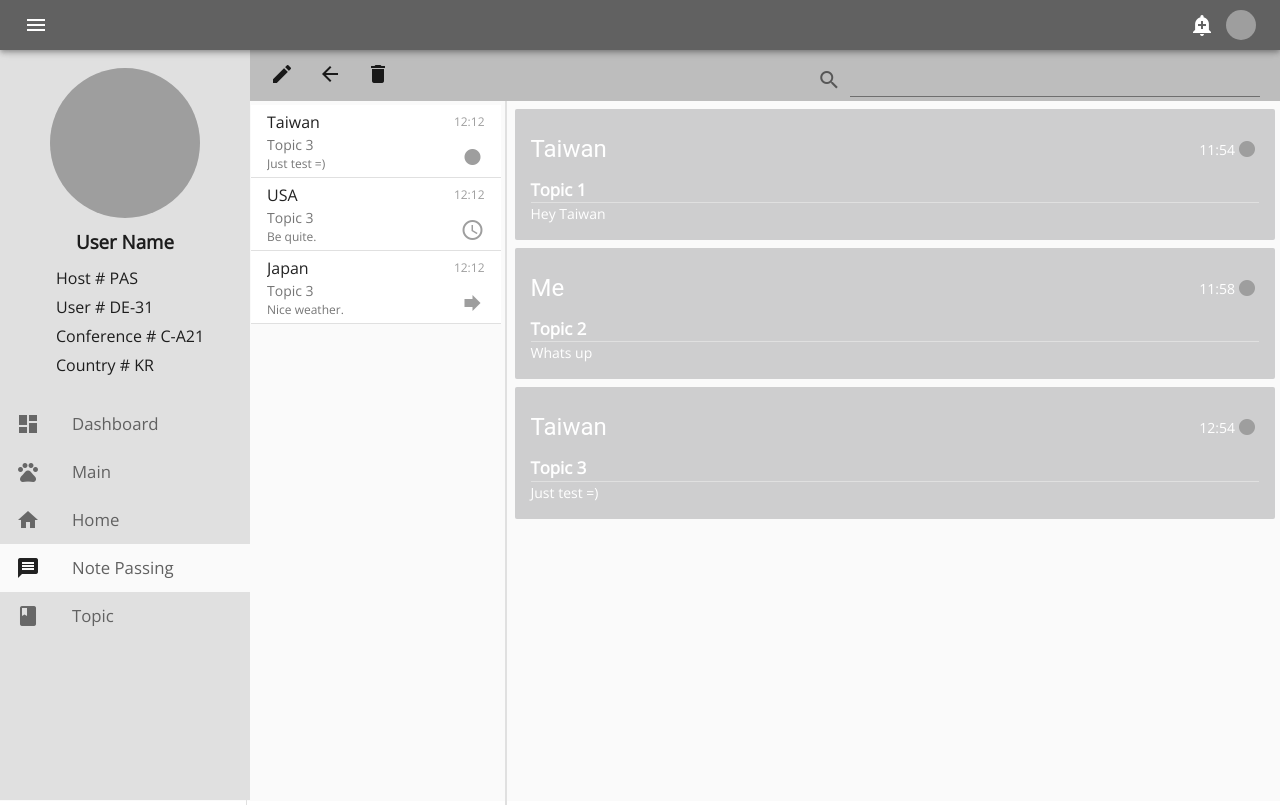
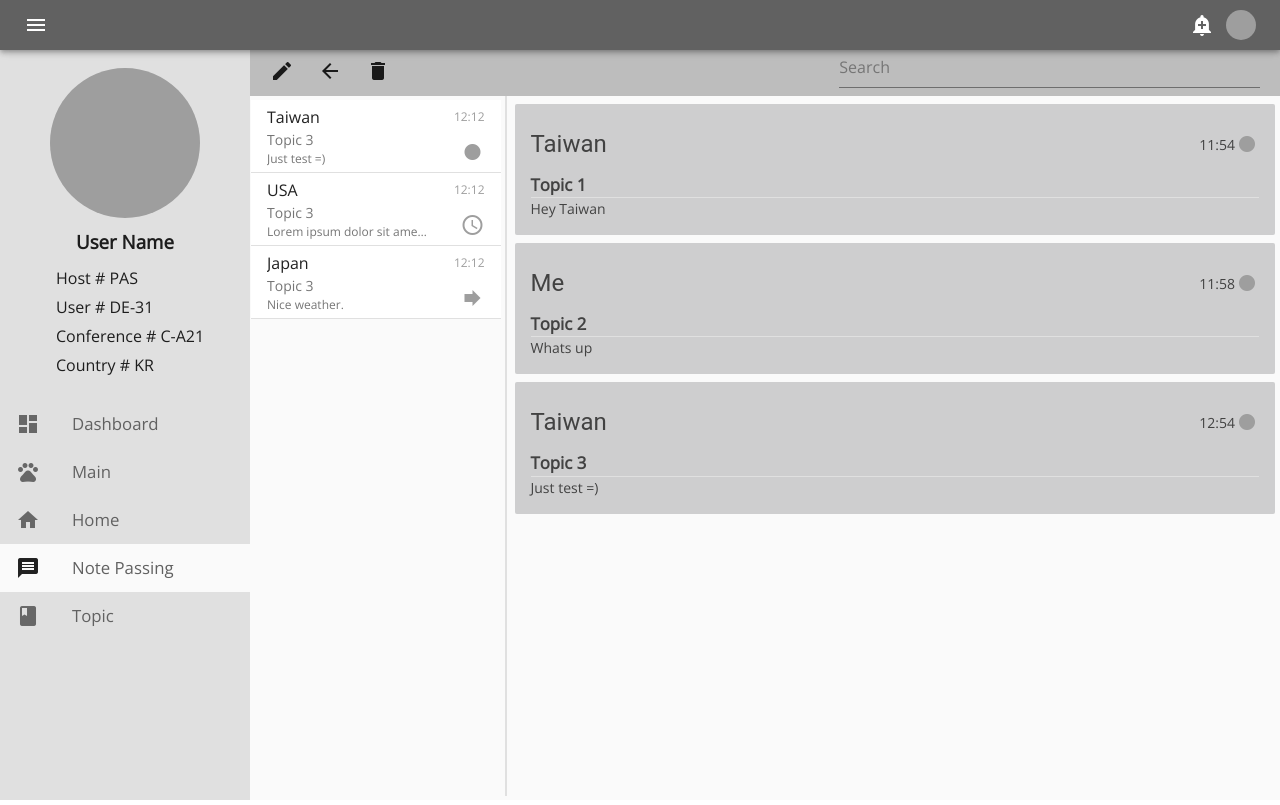
Before and after one commit to shadow3x3x3/mun-frontend, a Vue app: page /message in a window 1280 px wide. Built offline with nearby package versions, Linux system fonts and the light colour scheme; grey boxes are pictures that could not be loaded.

Commit message:
[Layout] Fix Message layout to single page without scrolling

```diff
--- a/src/views/Message.vue
+++ b/src/views/Message.vue
@@ -2,7 +2,7 @@
   <v-container fluid grid-list-md class="full-block">
     <v-layout row wrap>
 
-      <v-toolbar flat height="55%" color="grey lighten-1">
+      <v-toolbar flat height="50px" color="grey lighten-1">
         <v-btn icon>
           <v-icon>create</v-icon>
         </v-btn>
@@ -15,11 +15,11 @@
         <v-spacer></v-spacer>
         <v-spacer></v-spacer>
         <v-text-field
-          hide-details
-          prepend-icon="search"
-          single-line
-          color="black"
-        ></v-text-field>
+          placeholder="Search"
+          height="40px"
+          color="white"
+        >
+        </v-text-field>
       </v-toolbar>
 
       <v-flex xs3 class="selector">
@@ -29,6 +29,7 @@
               :key="index"
               avatar
               @click="selectedObject = object.id"
+              class="objects-list"
             >
               <v-list-tile-content>
                 <v-list-tile-title> {{ object.country }} </v-list-tile-title>
@@ -46,7 +47,6 @@
                 <v-icon color="grey darken-0" v-html="leastMesg(index).status"></v-icon>
               </v-list-tile-action>
             </v-list-tile>
-            <v-divider :key="index"></v-divider>
           </template>
         </v-list>
       </v-flex>
@@ -56,7 +56,7 @@
           v-for="(message, index) in objects[selectedObject].messages"
           :key="index"
         >
-          <v-card class="white--text message-card" flat>
+          <v-card class="grey--text text--darken-3 message-card" flat>
             <v-card-title primary-title class="message-title">
               <div class="headline" v-if="isTX(message.direction)">
                 {{ objects[selectedObject].country }}
@@ -137,14 +137,14 @@ export default {
             {
               date: '10:58',
               topic: 'Topic 2',
-              content: 'Whats up',
+              content: 'Lorem ipsum dolor sit amet, potenti arcu nec rhoncus malesuada vitae velit. Quis id quis, metus sed nisl, suspendisse a posuere at nunc a, morbi quisque, nulla metus in leo. Ut tellus nam sapien. Platea molestie odio ridiculus. A nec quis magnis mattis donec massa, class lacinia praesent urna purus condimentum amet, mauris pellentesque. Sem morbi in. Pede commodo tellus ornare dignissim sed, nam et ultrices eu est magna, id pellentesque, nec et. Massa dui luctus turpis ut adipiscing quis, pellentesque molestie neque, convallis dictum justo pretium mattis pellentesque. Purus suspendisse sit tincidunt, faucibus erat bibendum. Vestibulum tincidunt sollicitudin arcu etiam egestas. Mauris dignissim consectetuer suspendisse tincidunt, felis vel lacus sit, eros purus condimentum lectus duis molestie.',
               status: 'fiber_manual_record',
               direction: RX,
             },
             {
               date: '11:54',
               topic: 'Topic 3',
-              content: 'Be quite.',
+              content: 'Lorem ipsum dolor sit amet, potenti arcu nec rhoncus malesuada vitae velit. Quis id quis, metus sed nisl, suspendisse a posuere at nunc a, morbi quisque, nulla metus in leo. Ut tellus nam sapien. Platea molestie odio ridiculus. A nec quis magnis mattis donec massa, class lacinia praesent urna purus condimentum amet, mauris pellentesque. Sem morbi in. Pede commodo tellus ornare dignissim sed, nam et ultrices eu est magna, id pellentesque, nec et. Massa dui luctus turpis ut adipiscing quis, pellentesque molestie neque, convallis dictum justo pretium mattis pellentesque. Purus suspendisse sit tincidunt, faucibus erat bibendum. Vestibulum tincidunt sollicitudin arcu etiam egestas. Mauris dignissim consectetuer suspendisse tincidunt, felis vel lacus sit, eros purus condimentum lectus duis molestie.',
               status: 'access_time',
               direction: TX,
             },
@@ -207,7 +207,7 @@ export default {
 .element-block {
   overflow: auto;
   padding: 0px;
-  height: calc(100vh - 12vh);
+  height: calc(100vh - 50px - 50px);
   border: solid #E0E0E0;
   border-width: 0px 1px 0px 1px;
 }
@@ -218,6 +218,11 @@ export default {
 
 .messager {
   @extend .element-block;
+}
+
+.objects-list {
+  border: solid #E0E0E0;
+  border-width: 0px 0px 1px 0px;
 }
 
 .message-title {
```
